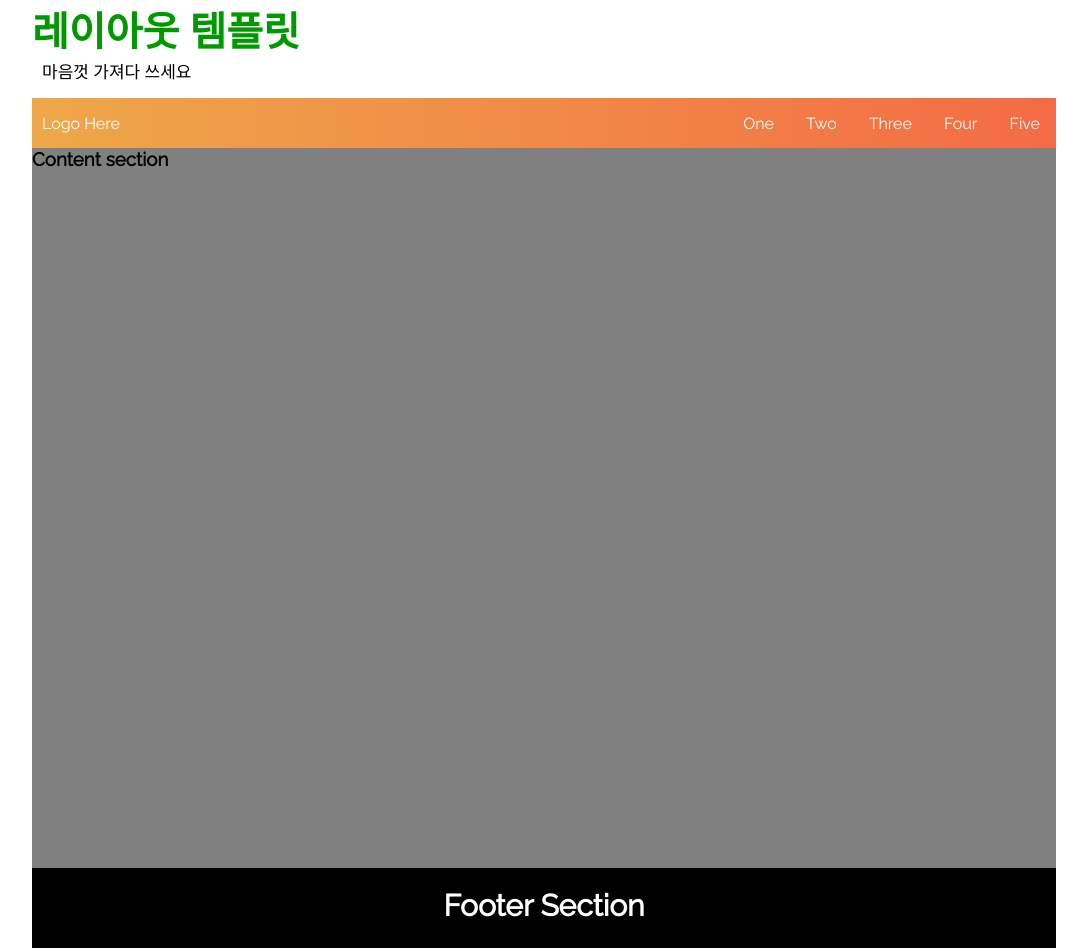
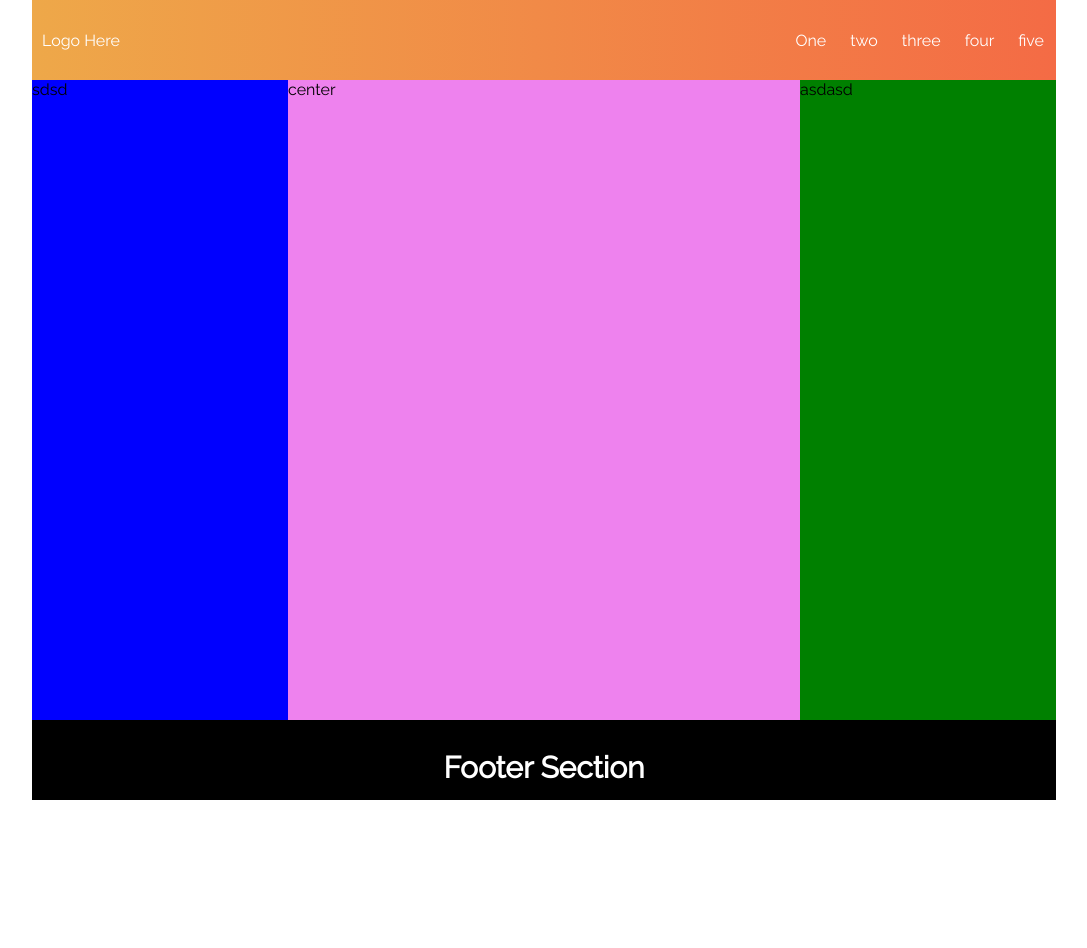
Before and after one commit to DUDURIM/layout0, a plain HTML site: page index3.html in a window 1280 px wide. Shown: the whole page, without its empty margins (96-1183 px from the left). After the commit the page ends 800 px from the top, so only its background shows below. Drawn offline with Linux system fonts and the light colour scheme.

Commit message:
레이아웃 수정

```diff
--- a/index3.css
+++ b/index3.css
@@ -1,13 +1,15 @@
 @import url(https://fonts.googleapis.com/css?family=Raleway);
 
-
-#container{
+/* 전체 묶음 */
+#container {
   width: 80%;
   height: 100vh;
   margin: auto;
 }
 
-html, body, h3 {
+html,
+body,
+h3 {
   margin: 0;
   height: 100%;
 }
@@ -17,6 +19,7 @@ html, body, h3 {
   box-sizing: border-box;
 }
 
+/* 헤더 부분 */
 .top-nav {
   display: flex;
   flex-direction: row;
@@ -26,10 +29,10 @@ html, body, h3 {
   background: linear-gradient(to left, #f46b45, #eea849);
   /* W3C, IE 10+/ Edge, Firefox 16+, Chrome 26+, Opera 12+, Safari 7+ */
   color: #FFF;
-  height: 50px;
+  height: 10vh;
 }
 
-.top-nav > div {
+.top-nav>div {
   margin-left: 10px;
 }
 
@@ -37,13 +40,25 @@ html, body, h3 {
   display: flex;
   flex-direction: row;
   list-style-type: none;
-  margin: 0;
-  padding: 0;
+  margin: 16px 0px 16px 0px;
+  padding : 0px;
 }
 
-.menu > li {
-  margin: 0 1rem;
+.menu>li {
+  padding : 8px 12px;
   overflow: hidden;
+}
+
+.menu>li:hover {
+  font-weight: bolder;
+  cursor: pointer;
+  background-color: red;
+  border-radius: 6px;
+}
+
+.menu>li>a {
+  text-decoration: none;
+  color: white;
 }
 
 .menu-button-container {
@@ -83,92 +98,105 @@ html, body, h3 {
   margin-top: 8px;
 }
 
-#menu-toggle:checked + .menu-button-container .menu-button::before {
+#menu-toggle:checked+.menu-button-container .menu-button::before {
   margin-top: 0px;
   transform: rotate(405deg);
 }
 
-#menu-toggle:checked + .menu-button-container .menu-button {
+#menu-toggle:checked+.menu-button-container .menu-button {
   background: rgba(255, 255, 255, 0);
 }
 
-#menu-toggle:checked + .menu-button-container .menu-button::after {
+#menu-toggle:checked+.menu-button-container .menu-button::after {
   margin-top: 0px;
   transform: rotate(-405deg);
 }
 
-
-.head1 {
-    font-size: 40px;
-    color: #009900;
-    font-weight: bold;
-}
-
-.head2 {
-    font-size: 17px;
-    margin-left: 10px;
-    margin-bottom: 15px;
-}
-
+/* 메인 파트 */
 .body_sec {
-    height: 90%;
+  height: 80vh;
   background-color: gray;
 }
 
+.leftsidebar {
+  background-color: blue;
+  height: 80vh;
+  width: 20vw;
+  float: left;
+}
+
+.centerebar {
+  background-color: violet;
+  height: 80vh;
+  width: 40vw;
+  float: left;
+}
+
+.rightsidebar {
+  background-color: green;
+  height: 80vh;
+  width: 20vw;
+  float: right;
+}
+
+
+/* 푸터 파트 */
 footer {
   bottom: 0px;
+  height: 10vh;
   background-color: #000;
   color: #fff;
-    padding-top: 20px;
+  padding-top: 30px;
   padding-bottom: 50px;
   text-align: center;
   font-size: 30px;
   font-weight: bold;
-    height: 10%;
 }
 
 
 /* 미디어 쿼리 (햄버거) */
-@media (max-width: 362px) {
-    .head1{
-        font-size: 30px;
-    }
-    .head2{
-        font-size: 12px;
-    }
+@media (max-width: 379px) {
   .menu {
-        margin-top: 120px !important;
+    margin-top: 10vh !important;
   }
 }
 
 
 @media (max-width: 700px) {
+  .top-nav {
+    height: 10vh;
+  }
+
   .menu-button-container {
     display: flex;
   }
+
   .menu {
     position: absolute;
     top: 0;
-    margin-top: 142px;
+    margin-top: 10vh;
     flex-direction: column;
     width: 80%;
     justify-content: center;
     align-items: center;
   }
-  #menu-toggle ~ .menu li {
+
+  #menu-toggle~.menu li {
     height: 0;
     margin: 0;
     padding: 0;
     border: 0;
     transition: height 400ms cubic-bezier(0.23, 1, 0.32, 1);
   }
-  #menu-toggle:checked ~ .menu li {
+
+  #menu-toggle:checked~.menu li {
     border: 1px solid #333;
     height: 2.5em;
     padding: 0.5em;
     transition: height 400ms cubic-bezier(0.23, 1, 0.32, 1);
   }
-  .menu > li {
+
+  .menu>li {
     display: flex;
     justify-content: center;
     margin: 0;
@@ -177,7 +205,12 @@ footer {
     color: white;
     background-color: #222;
   }
-  .menu > li:not(:last-child) {
+
+  .menu>li:hover {
+    background-color: red;
+  }
+
+  .menu>li:not(:last-child) {
     border-bottom: 1px solid #444;
   }
 }
--- a/index3.html
+++ b/index3.html
@@ -14,10 +14,6 @@
     <div id="container">
         <!-- Header Section -->
         <header>
-            <div class="head1">레이아웃 템플릿</div>
-            <div class="head2">마음껏 가져다 쓰세요</div>
-
-
             <!-- Menu Navigation Bar -->
             <section class="top-nav">
                 <div>
@@ -28,19 +24,31 @@
                     <div class='menu-button'></div>
                 </label>
                 <ul class="menu">
-                    <li>One</li>
-                    <li>Two</li>
-                    <li>Three</li>
-                    <li>Four</li>
-                    <li>Five</li>
+                    <li><a href="#">One</a></li>
+                    <li><a href="#">two</a></li>
+                    <li><a href="#">three</a></li>
+                    <li><a href="#">four</a></li>
+                    <li><a href="#">five</a></li>
                 </ul>
             </section>
         </header>
 
         <!-- Body section -->
         <main class="body_sec">
-            <section id="Content">
-                <h3>Content section</h3>
+            <section id="leftsec">
+                <div class="leftsidebar">
+                    sdsd
+                </div>
+            </section>
+            <section class="centersec">
+                <div class="centerebar">
+                    center
+                </div>
+            </section>
+            <section class="rightsec">
+                <div class="rightsidebar">
+                    asdasd
+                </div>
             </section>
         </main>
 
```
Lines whose indentation alone changed are shown as unchanged.
